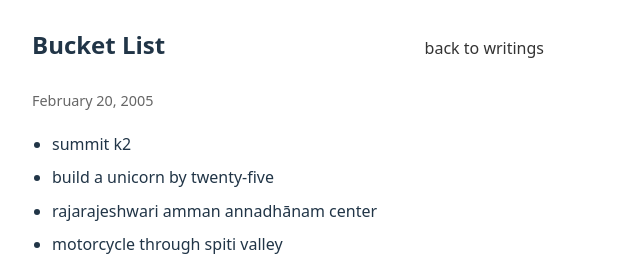
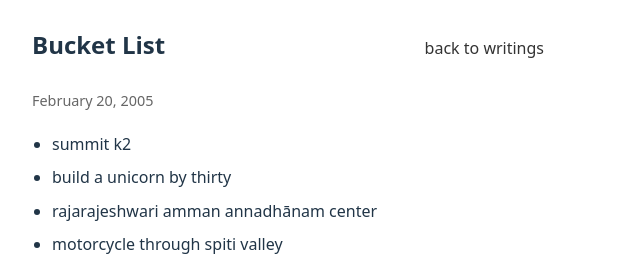
Before and after one commit to SaiNel7/abode, a React (Vite) app: page /blog/bucket-list in a window 1280 px wide. Shown: the top 256 px of the page, without its empty margins (0-640 px from the left). Built offline with nearby package versions, Linux system fonts and the light colour scheme.

Commit message:
realistic expectations

```diff
--- a/src/articles/bucket-list.js
+++ b/src/articles/bucket-list.js
@@ -6,7 +6,7 @@ export const article = {
   content: `
     <ul>
       <li>summit k2</li>
-      <li>build a unicorn by twenty-five</li>
+      <li>build a unicorn by thirty</li>
       <li>rajarajeshwari amman annadhānam center</li>
       <li>motorcycle through spiti valley</li>
       <li>become hokage </li>
```
